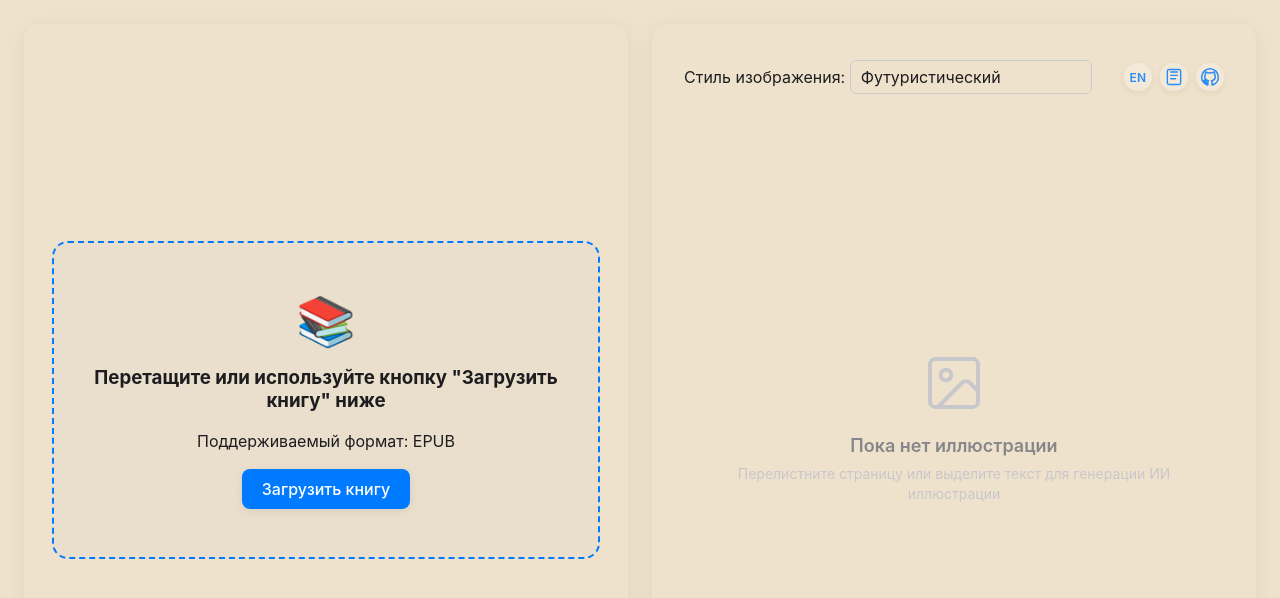
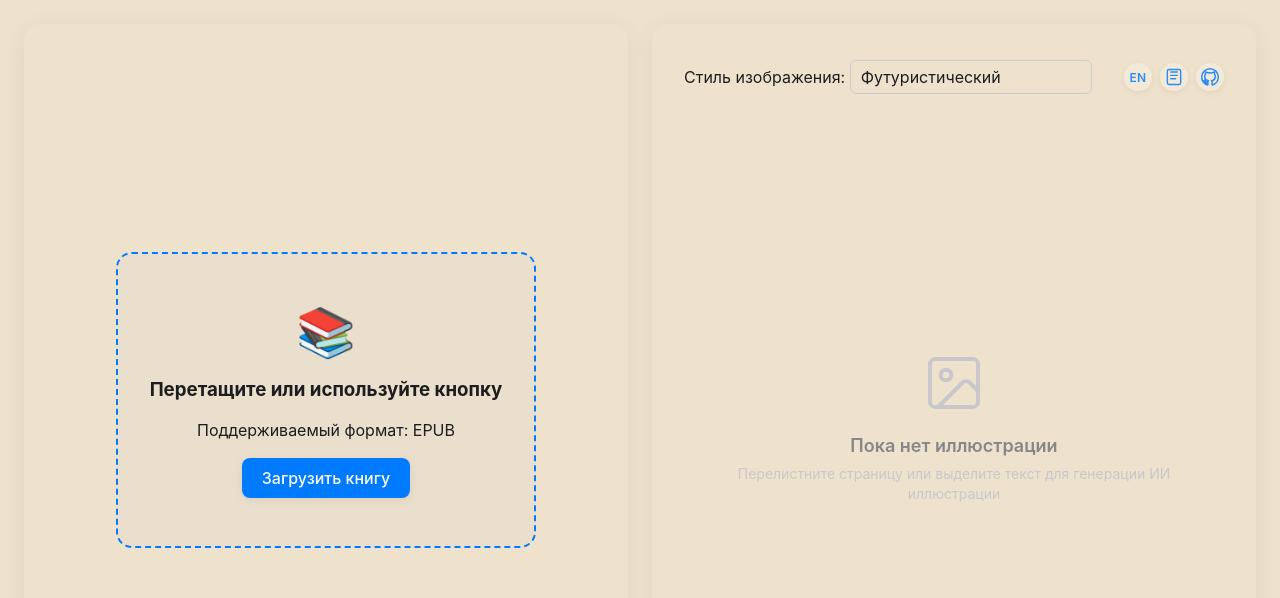
Before and after one commit to alekcangp/sova, a Vue app: page / in a window 1280 px wide. Shown: the top 598 px of the page. Built offline with nearby package versions, Linux system fonts and the light colour scheme.

Commit message:
Improve upload

```diff
--- a/src/components/EpubReader.vue
+++ b/src/components/EpubReader.vue
@@ -963,11 +963,19 @@ watch(selectedArtStyle, (val) => {
   max-width: 480px;
   margin: 0 auto;
 }
+
+.upload-zone h3 {
+  white-space: pre-line;
+  margin: 0 0 10px 0;
+  line-height: 1.4;
+}
+
 .upload-zone:hover {
   border-color: #0056CC;
   background: rgba(0, 122, 255, 0.05);
   transform: translateY(-2px);
 }
+
 .upload-icon {
   font-size: 48px;
   color: #007AFF;
--- a/src/composables/useI18n.ts
+++ b/src/composables/useI18n.ts
@@ -8,7 +8,7 @@ const translations = {
   ru: {
     // Upload zone
     uploadBook: 'Загрузить книгу',
-    dragAndDrop: 'Перетащите или используйте кнопку "Загрузить книгу" ниже',
+    dragAndDrop: 'Перетащите или используйте кнопку',
     supportedFormat: 'Поддерживаемый формат: EPUB',
     processingEpub: 'Обработка EPUB...',
 
@@ -74,7 +74,7 @@ const translations = {
   en: {
     // Upload zone
     uploadBook: 'Upload EPUB Book',
-    dragAndDrop: 'Drag and drop or use the Upload Book button below',
+    dragAndDrop: 'Drag and drop or use the button',
     supportedFormat: 'Supported format: EPUB',
     processingEpub: 'Processing EPUB...',
 
```
